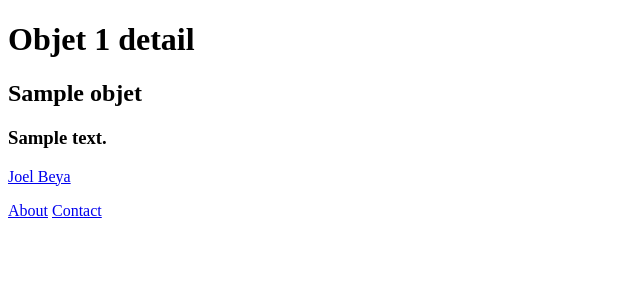
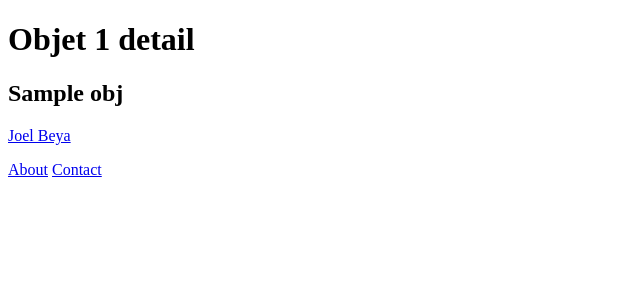
Before and after one commit to joelbeya/DogModel, a Django app: template dog_odel/dogo/templates/dogo/show.html in a window 1280 px wide. Shown: the part 26-326 px from the top of the page, without its empty margins (0-640 px from the left). Run offline with Django 3.2, Linux system fonts and the light colour scheme; the template is opened without the code that fills it: most values are stand-ins (such as "Sample title", 1, 10 or a date in 2020).

Commit message:
show.html

```diff
--- a/dog_odel/dogo/models.py
+++ b/dog_odel/dogo/models.py
@@ -14,7 +14,7 @@
     @classmethod
     def find(self, key):
         try:
-            return Race.objects.filter(id='key')
+            return Race.objects.filter(pk=key)
         except:
             raise Http404('Google who are you {} ?')
 
@@ -38,7 +38,7 @@
     @classmethod
     def find(self, key):
         try:
-            return Proprietaire.objects.filter(id='key')
+            return Proprietaire.objects.filter(pk=key)
         except:
             raise Http404('Google who are you {} ?')
 
@@ -65,7 +65,7 @@
     @classmethod
     def find(self, key):
         try:
-            return Chien.objects.filter(id='key')
+            return Chien.objects.filter(pk=key)
         except:
             raise Http404('Google who are you {} ?')
 
--- a/dog_odel/dogo/templates/dogo/show.html
+++ b/dog_odel/dogo/templates/dogo/show.html
@@ -1,9 +1,10 @@
 {% extends 'layouts/base.html' %}
 
     {% block content %}
-    	<h1>Objet {{objet.id}} detail  </h1>
-    	<h2>{{objet.nom}}</h2>
-    	<h3>{{objet.body}}</h3>
+    	{% for obj in objet %}
+          	<h1>Objet {{obj.id}} detail  </h1>
+    		<h2>{{obj.nom}}</h2>
+        {% endfor %}
 
     	<p>
       		<a href="{% url 'dogo:index' %}">Joel Beya</a>
--- a/dog_odel/dogo/urls.py
+++ b/dog_odel/dogo/urls.py
@@ -7,5 +7,5 @@
 urlpatterns = [
 	url(r'^index/$', views.index, name='index'),
     url(r'^(?P<obj>[A-Za-z]*)/$', views.requete),
-    url(r'^(?P<obj>[A-Za-z]*)/(?P<key>[0-9]+)/$', views.show),
+    url(r'^(?P<obj>[A-Za-z]*)/(?P<key>[0-9]*)/$', views.show),
 ]
```
